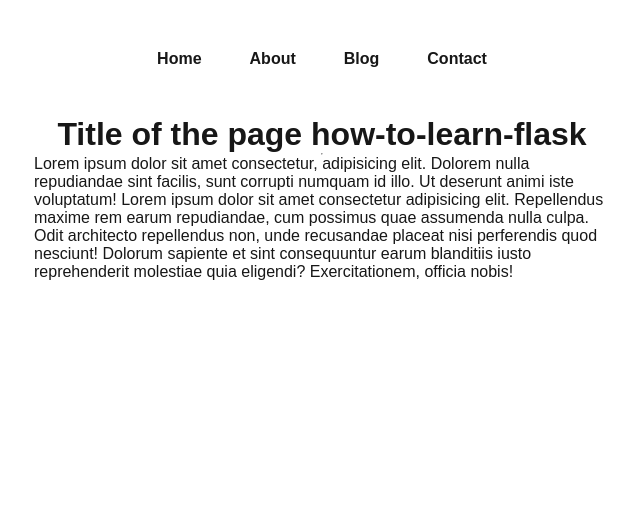
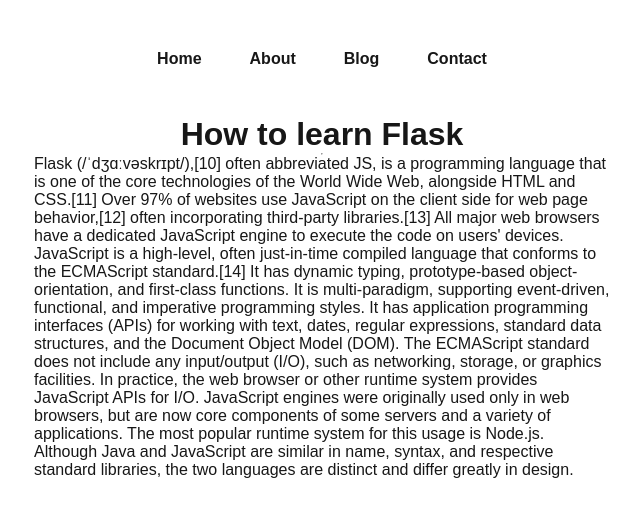
Before and after one commit to wahid022/huntingCoder, a Next.js app: page /blogpost/how-to-learn-flask in a window 1280 px wide. Shown: the top 516 px of the page, without its empty margins (318-958 px from the left). Built offline with nearby package versions, Linux system fonts and the light colour scheme.

Commit message:
Fetched the nested link for blogpost inside blog page using useeffect in[slug].js and blog.js page

```diff
--- a/blogdata/how-to-learn-flask.json
+++ b/blogdata/how-to-learn-flask.json
@@ -1,5 +1,7 @@
 {
     "title": "How to learn Flask",
-    "content": "JavaScript (/ˈdʒɑːvəskrɪpt/),[10] often abbreviated JS, is a programming language that is one of the core technologies of the World Wide Web, alongside HTML and CSS.[11] Over 97% of websites use JavaScript on the client side for web page behavior,[12] often incorporating third-party libraries.[13] All major web browsers have a dedicated JavaScript engine to execute the code on users' devices. JavaScript is a high-level, often just-in-time compiled language that conforms to the ECMAScript standard.[14] It has dynamic typing, prototype-based object-orientation, and first-class functions. It is multi-paradigm, supporting event-driven, functional, and imperative programming styles. It has application programming interfaces (APIs) for working with text, dates, regular expressions, standard data structures, and the Document Object Model (DOM). The ECMAScript standard does not include any input/output (I/O), such as networking, storage, or graphics facilities. In practice, the web browser or other runtime system provides JavaScript APIs for I/O. JavaScript engines were originally used only in web browsers, but are now core components of some servers and a variety of applications. The most popular runtime system for this usage is Node.js. Although Java and JavaScript are similar in name, syntax, and respective standard libraries, the two languages are distinct and differ greatly in design.",
-    "author": "Harry bhai"
+    "content": "Flask (/ˈdʒɑːvəskrɪpt/),[10] often abbreviated JS, is a programming language that is one of the core technologies of the World Wide Web, alongside HTML and CSS.[11] Over 97% of websites use JavaScript on the client side for web page behavior,[12] often incorporating third-party libraries.[13] All major web browsers have a dedicated JavaScript engine to execute the code on users' devices. JavaScript is a high-level, often just-in-time compiled language that conforms to the ECMAScript standard.[14] It has dynamic typing, prototype-based object-orientation, and first-class functions. It is multi-paradigm, supporting event-driven, functional, and imperative programming styles. It has application programming interfaces (APIs) for working with text, dates, regular expressions, standard data structures, and the Document Object Model (DOM). The ECMAScript standard does not include any input/output (I/O), such as networking, storage, or graphics facilities. In practice, the web browser or other runtime system provides JavaScript APIs for I/O. JavaScript engines were originally used only in web browsers, but are now core components of some servers and a variety of applications. The most popular runtime system for this usage is Node.js. Although Java and JavaScript are similar in name, syntax, and respective standard libraries, the two languages are distinct and differ greatly in design.",
+    "author": "Harry bhai",
+    "slug":"how-to-learn-flask"
+
 }
--- a/blogdata/how-to-learn-javascript.json
+++ b/blogdata/how-to-learn-javascript.json
@@ -1,5 +1,6 @@
 {
     "title": "How to learn JavaScript",
     "content": "JavaScript (/ˈdʒɑːvəskrɪpt/),[10] often abbreviated JS, is a programming language that is one of the core technologies of the World Wide Web, alongside HTML and CSS.[11] Over 97% of websites use JavaScript on the client side for web page behavior,[12] often incorporating third-party libraries.[13] All major web browsers have a dedicated JavaScript engine to execute the code on users' devices. JavaScript is a high-level, often just-in-time compiled language that conforms to the ECMAScript standard.[14] It has dynamic typing, prototype-based object-orientation, and first-class functions. It is multi-paradigm, supporting event-driven, functional, and imperative programming styles. It has application programming interfaces (APIs) for working with text, dates, regular expressions, standard data structures, and the Document Object Model (DOM). The ECMAScript standard does not include any input/output (I/O), such as networking, storage, or graphics facilities. In practice, the web browser or other runtime system provides JavaScript APIs for I/O. JavaScript engines were originally used only in web browsers, but are now core components of some servers and a variety of applications. The most popular runtime system for this usage is Node.js. Although Java and JavaScript are similar in name, syntax, and respective standard libraries, the two languages are distinct and differ greatly in design.",
-    "author": "Harry bhai"
+    "author": "Harry bhai",
+    "slug":"how-to-learn-javascript"
 }
--- a/blogdata/how-to-learn-nextjs.json
+++ b/blogdata/how-to-learn-nextjs.json
@@ -1,5 +1,7 @@
 {
     "title": "How to learn NextJs",
-    "content": "JavaScript (/ˈdʒɑːvəskrɪpt/),[10] often abbreviated JS, is a programming language that is one of the core technologies of the World Wide Web, alongside HTML and CSS.[11] Over 97% of websites use JavaScript on the client side for web page behavior,[12] often incorporating third-party libraries.[13] All major web browsers have a dedicated JavaScript engine to execute the code on users' devices. JavaScript is a high-level, often just-in-time compiled language that conforms to the ECMAScript standard.[14] It has dynamic typing, prototype-based object-orientation, and first-class functions. It is multi-paradigm, supporting event-driven, functional, and imperative programming styles. It has application programming interfaces (APIs) for working with text, dates, regular expressions, standard data structures, and the Document Object Model (DOM). The ECMAScript standard does not include any input/output (I/O), such as networking, storage, or graphics facilities. In practice, the web browser or other runtime system provides JavaScript APIs for I/O. JavaScript engines were originally used only in web browsers, but are now core components of some servers and a variety of applications. The most popular runtime system for this usage is Node.js. Although Java and JavaScript are similar in name, syntax, and respective standard libraries, the two languages are distinct and differ greatly in design.",
-    "author": "Wahi bhai"
+    "content": "NextJS (/ˈdʒɑːvəskrɪpt/),[10] often abbreviated JS, is a programming language that is one of the core technologies of the World Wide Web, alongside HTML and CSS.[11] Over 97% of websites use JavaScript on the client side for web page behavior,[12] often incorporating third-party libraries.[13] All major web browsers have a dedicated JavaScript engine to execute the code on users' devices. JavaScript is a high-level, often just-in-time compiled language that conforms to the ECMAScript standard.[14] It has dynamic typing, prototype-based object-orientation, and first-class functions. It is multi-paradigm, supporting event-driven, functional, and imperative programming styles. It has application programming interfaces (APIs) for working with text, dates, regular expressions, standard data structures, and the Document Object Model (DOM). The ECMAScript standard does not include any input/output (I/O), such as networking, storage, or graphics facilities. In practice, the web browser or other runtime system provides JavaScript APIs for I/O. JavaScript engines were originally used only in web browsers, but are now core components of some servers and a variety of applications. The most popular runtime system for this usage is Node.js. Although Java and JavaScript are similar in name, syntax, and respective standard libraries, the two languages are distinct and differ greatly in design.",
+    "author": "Wahi bhai",
+    "slug":"how-to-learn-nextjs"
+
 }
--- a/src/pages/blog.js
+++ b/src/pages/blog.js
@@ -18,7 +18,7 @@
       .catch((error) => console.error('Error fetching data:', error));
   }, []);
 
-  console.log(blogs);
+  // console.log(blogs);
 
   return <div className={styles.container}>
     <main className={styles.main}>
--- a/src/pages/blogpost/[slug].js
+++ b/src/pages/blogpost/[slug].js
@@ -1,27 +1,36 @@
-import React from 'react';
-import { useRouter } from 'next/router'
-import styles from '../../styles/BlogPost.module.css'
+import React, { useState, useEffect } from "react";
+import { useRouter } from "next/router";
+import styles from "../../styles/BlogPost.module.css";
 
 // Step 1: Find the file corresponding to the slug
 // Step 2: Populate them inside the page
 
 //  [slug] file is for the dynamic routing inside blogpost folder sp any url corresponding to localhost:3000//blogpost/anyname will be automatically visible through slug...
 const slug = () => {
-    const router = useRouter();
+  const router = useRouter();
+
+  const [blog, setBlog] = useState([]);
+
+  useEffect(() => {
+    if (!router.isReady) return;
     const { slug } = router.query;
+    fetch(`http://localhost:3000/api/getBlog?slug=${slug}`)
+      .then((res) => res.json())
+      .then((data) => setBlog(data))
+      .catch((error) => console.error("Error fetching data:", error));
+  }, [router.isReady]);
 
-
-    //  Here we are displaying the common data for the url -- localhost:3000//blogpost/anyname
-    return <div className={styles.container}>
-        <main className={styles.main}>
-        <h1>Title of the page {slug}</h1>
+  console.log("************",blog);
+  //  Here we are displaying the common data for the url -- localhost:3000//blogpost/anyname
+  return (
+    <div className={styles.container}>
+      <main className={styles.main}>
+        <h1>{blog && blog.title}</h1>
         <hr />
-        <div>
-            Lorem ipsum dolor sit amet consectetur, adipisicing elit. Dolorem nulla repudiandae sint facilis, sunt corrupti numquam id illo. Ut deserunt animi iste voluptatum!
-        Lorem ipsum dolor sit amet consectetur adipisicing elit. Repellendus maxime rem earum repudiandae, cum possimus quae assumenda nulla culpa. Odit architecto repellendus non, unde recusandae placeat nisi perferendis quod nesciunt! Dolorum sapiente et sint consequuntur earum blanditiis iusto reprehenderit molestiae quia eligendi? Exercitationem, officia nobis!
-        </div>
-        </main>
-    </div>;
+        <div>{blog && blog.content}</div>
+      </main>
+    </div>
+  );
 };
 
 export default slug;
```
